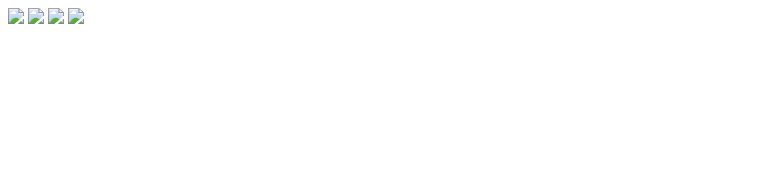
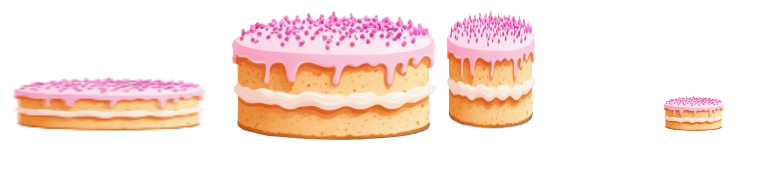
Before and after one commit to Verillix/Happy-Birthday-MrHeadley, a plain HTML site: page Headley.html in a window 1280 px wide. Shown: the whole page, without its empty margins (0-779 px from the left). Drawn offline with Linux system fonts and the light colour scheme.

Commit message:
Update Headley.html

```diff
--- a/Headley.html
+++ b/Headley.html
@@ -4,9 +4,9 @@
     <title>Happy Birthday</title>
   </head>
   <body>
-    <img src="Mr.Headley Cake wide">
-    <img src="Mr.Headley Cake">
-    <img src="Mr.Headley Cake tall">
-    <img src="Mr.Headley Cake small">
+    <img src="Mr.Headley Cake wide.png">
+    <img src="Mr.Headley Cake.png">
+    <img src="Mr.Headley Cake tall.png">
+    <img src="Mr.Headley Cake small.png">
   </body>
 </html>
```
